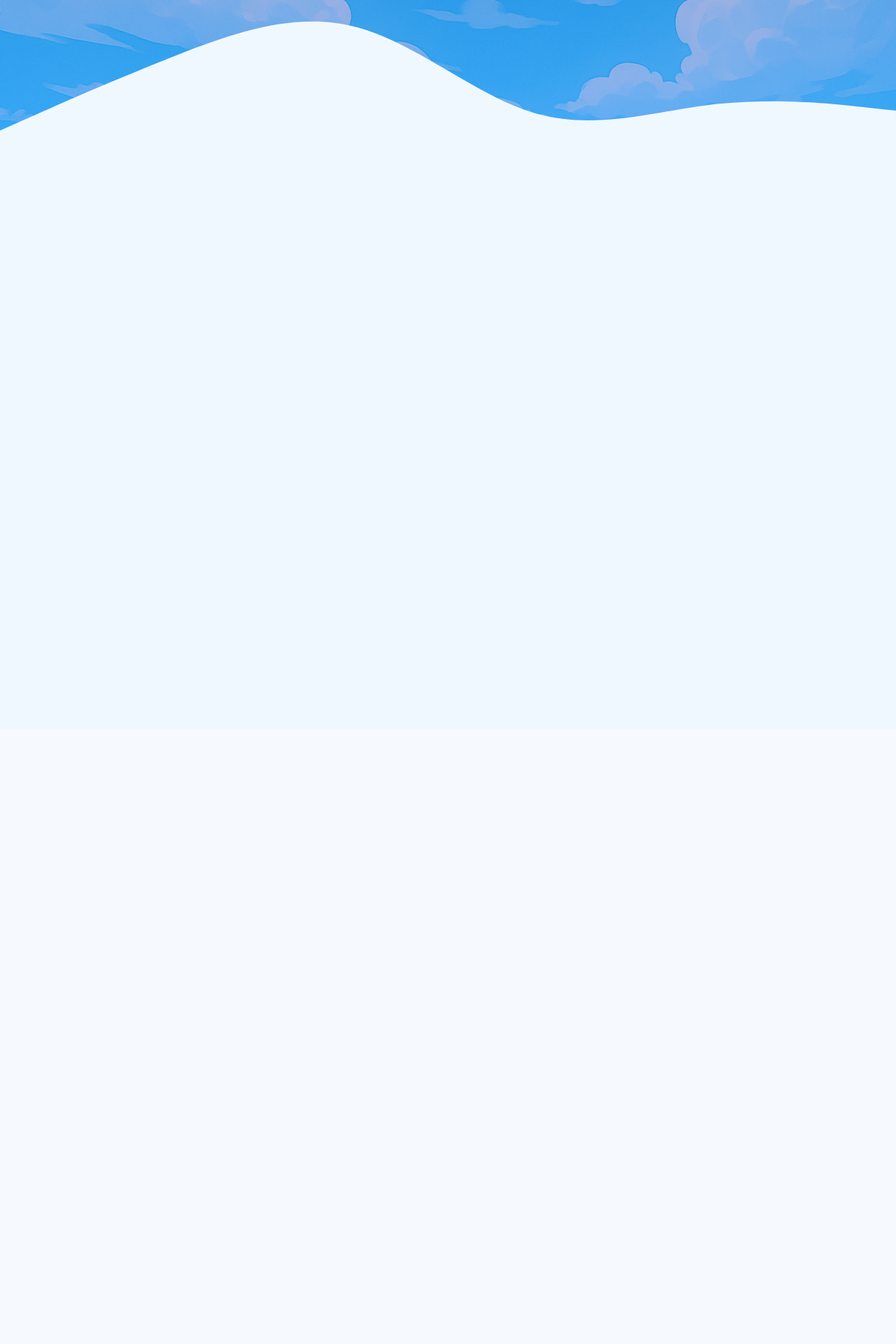
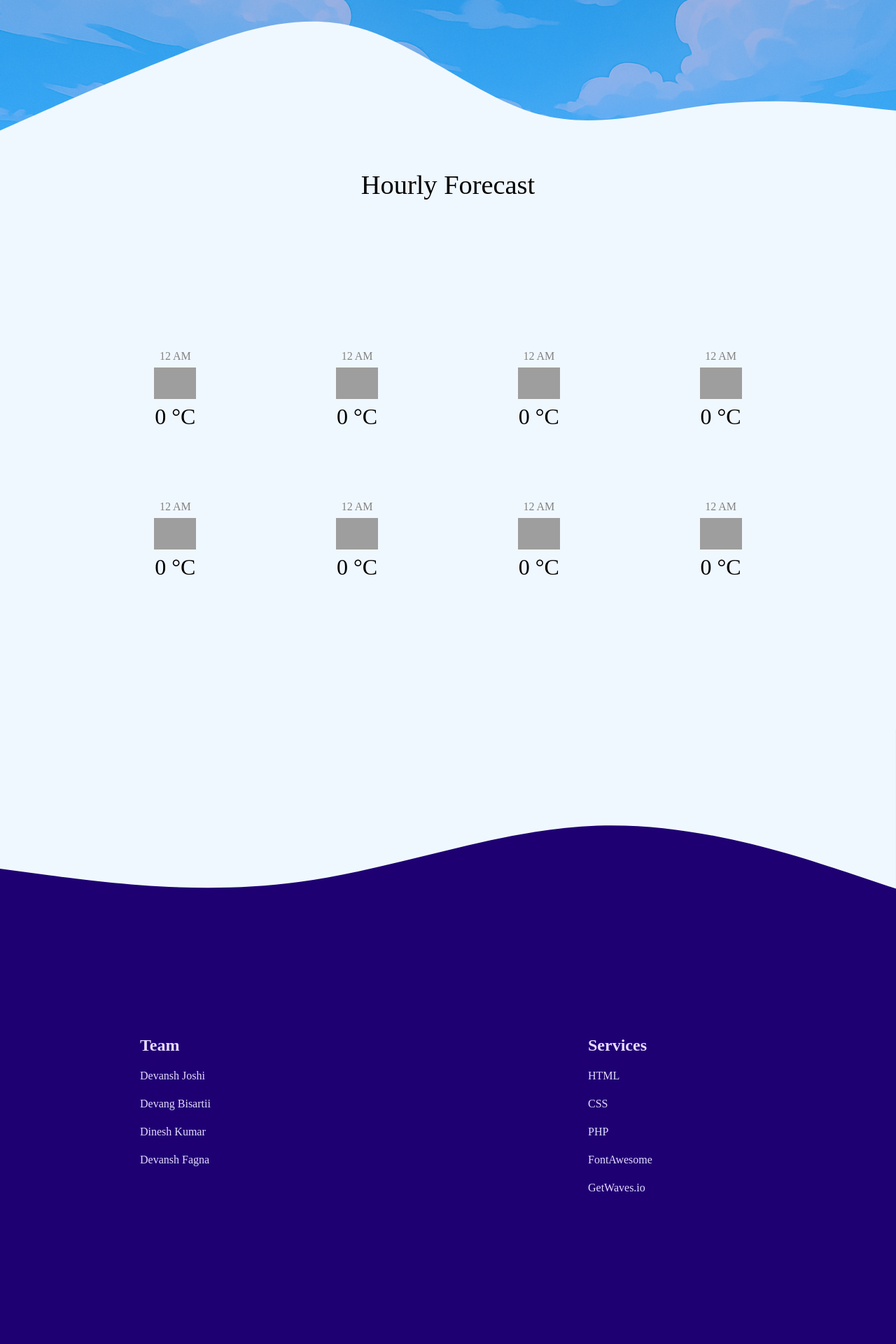
Before and after one commit to Devansh232406/TensorWind, a PHP site: page / in a window 1280 px wide. Shown: the part 878-2798 px from the top of the page at 70% size. Before the commit the page ends 1065 px from the top, so only its background shows below. Run offline with PHP 8.4, Linux system fonts and the light colour scheme; data that the repository does not hold is empty; some libraries are stand-ins or nearby versions; grey boxes are pictures that could not be loaded.

Commit message:
Finished with the work

```diff
--- a/index.php
+++ b/index.php
@@ -6,30 +6,18 @@ $apiKey = "35e596c28521aee92625e9cab0e65cc5";
 $city = isset($_GET['city']) ? $_GET['city'] : 'Jaipur'; // default to Jaipur
 $city = urlencode($city);
 
+
+
 // Step 1: Get Weather Data
 $url = "https://api.openweathermap.org/data/2.5/weather?q=$city&appid=$apiKey&units=metric";
 $response = file_get_contents($url);
 $data = json_decode($response, true);
 
 // Step 2: Extract Lat & Lon for AQI
-$lat = $data['coord']['lat'];
-$lon = $data['coord']['lon'];
+
 
 // Step 3: Get AQI Data
-$aqi_url = "https://api.openweathermap.org/data/2.5/air_pollution?lat=$lat&lon=$lon&appid=$apiKey";
-$aqi_response = file_get_contents($aqi_url);
-$aqi_data = json_decode($aqi_response, true);
 
-// Step 4: Air Quality Index Interpretation
-$aqi = $aqi_data['list'][0]['main']['aqi'];
-switch ($aqi) {
-    case 1: $airStatus = "Good"; break;
-    case 2: $airStatus = "Fair"; break;
-    case 3: $airStatus = "Moderate"; break;
-    case 4: $airStatus = "Poor"; break;
-    case 5: $airStatus = "Very Poor"; break;
-    default: $airStatus = "Unknown";
-}
 
 
  // Add this block after decoding the response
@@ -43,6 +31,31 @@ switch ($aqi) {
 
 
     if ($data["cod"] == 200) {
+      $lat = $data['coord']['lat'];
+      $lon = $data['coord']['lon'];
+
+      $forecastUrl = "https://api.openweathermap.org/data/2.5/forecast?q=$city&appid=$apiKey&units=metric";
+      $forecastResponse = file_get_contents($forecastUrl);
+      $forecastData = json_decode($forecastResponse, true);
+      $hourly = $forecastData['list']; // 3-hour intervals
+
+
+
+      $aqi_url = "https://api.openweathermap.org/data/2.5/air_pollution?lat=$lat&lon=$lon&appid=$apiKey";
+      $aqi_response = file_get_contents($aqi_url);
+      $aqi_data = json_decode($aqi_response, true);
+
+      // Step 4: Air Quality Index Interpretation
+      $aqi = $aqi_data['list'][0]['main']['aqi'];
+      switch ($aqi) {
+        case 1: $airStatus = "Good"; break;
+        case 2: $airStatus = "Fair"; break;
+        case 3: $airStatus = "Moderate"; break;
+        case 4: $airStatus = "Poor"; break;
+        case 5: $airStatus = "Very Poor"; break;
+        default: $airStatus = "Unknown";
+      }
+
       $weather = "The weather in " . $data["name"] . " is " . $data["weather"][0]["description"] .
         ". Temperature: " . $data["main"]["temp"] . "°C. Humidity: " . $data["main"]["humidity"] . "%.";
       $celcius = intval($data["main"]["temp"]);
@@ -167,9 +180,51 @@ $countryName = $countryNames[$countryCode] ?? $countryCode;
       </div>
     </div>
     <div class="container">
+    <h2 id='forecast-header'>Hourly Forecast</h2>
+        <?php
+           // Show next 12 hours
+        echo "<div class='grid-section'>";
+for ($i = 0; $i < 8; $i++) { // 8 cards = 24 hours (3hr interval)
+    $hourData = $hourly[$i];
+    $time = date("g A", strtotime($hourData['dt_txt']));
+    $temp = round($hourData['main']['temp']);
+    $icon = $hourData['weather'][0]['icon'];
+    $iconUrl = "https://openweathermap.org/img/wn/$icon@4x.png";
+
+    echo "
+     <div class='hour-card'>
+        <p class='hourly-time'>$time</p>
+        <div class='icon'>
+           <img class='weather-icon' src='$iconUrl' alt='icon'>
+        </div>
+        <p id='card-temp'>$temp °C</p>
+     </div>";
+}
+echo "</div>";
+        ?>
 
     </div>
-
+    <footer>
+      <svg xmlns="http://www.w3.org/2000/svg" viewBox="0 0 1440 320"><path fill="aliceblue" fill-opacity="1" d="M0,224L80,234.7C160,245,320,267,480,245.3C640,224,800,160,960,154.7C1120,149,1280,203,1360,229.3L1440,256L1440,0L1360,0C1280,0,1120,0,960,0C800,0,640,0,480,0C320,0,160,0,80,0L0,0Z"></path></svg>
+      <div class="middle-div-footer">
+          <div class="team ft">
+            <h4>Team</h4>
+            <p>Devansh Joshi</p>
+            <p>Devang Bisartii</p>
+            <p>Dinesh Kumar</p>
+            <p>Devansh Fagna</p>
+          </div>
+          <div class="tools ft">
+            <h4>Services</h4>
+            <p>HTML</p>
+            <p>CSS</p>
+            <p>PHP</p>
+            <p>FontAwesome</p>
+            <p>GetWaves.io</p>
+          </div>
+      </div>
+      <p id='copy'>&copy; Copyright 2025-26 | All Rights Reserved</p>
+    </footer>
 
 
 </body>
--- a/style.css
+++ b/style.css
@@ -6,6 +6,7 @@
 
 body{
     height: auto;
+    overflow-x: hidden;
 }
 html{
     scroll-behavior: smooth;
@@ -237,11 +238,7 @@ button{
     margin-top: 5rem;
     margin-left: 7rem;
 }
-.container{
-    height:100vh;
-    background-color: aliceblue;
-    width:100%
-}
+
 
 svg{
     margin-bottom: -1px;
@@ -297,3 +294,115 @@ svg{
     }
 }
 /* ---------------------------------Animations----------------------------------------- */
+.container{
+    height:100vh;
+    background-color: aliceblue;
+    width:100%;
+    display: flex;
+    justify-content: center;
+    align-items: center;
+    flex-direction: column;
+}
+.grid-section {
+    display: grid;
+    grid-template-columns: repeat(4, 1fr);  /* 4 cards in a row */
+    grid-template-rows: repeat(2, 200px);    /* 2 rows */
+    gap: 15px;
+    padding: 20px;
+    width: 80%;
+    margin: auto;
+    border-radius: 12px;
+
+}
+
+.hour-card {
+    background-color: aliceblue;
+    border-radius: 20px;
+    padding: 10px;
+    text-align: center;
+    color: white;
+    display: flex;
+    justify-content: center;
+    align-items: center;
+    flex-direction: column;
+    transition: all .2s ease-in-out;
+}
+.hourly-time{
+    color: rgb(130, 130, 130);
+}
+
+.hour-card:hover {
+  transform: scale(1.05);
+}
+.icon{
+    margin-top: 7px;
+    margin-bottom: 7px;
+    height:auto;
+    background-color: rgb(204, 204, 204);
+    border-radius: 100%;
+    display:flex;
+    justify-content: center;
+    align-items: center;
+}
+
+#card-temp{
+    font-size: 2rem;
+    color: black;
+}
+
+.weather-icon {
+  width: 60px;
+  height: auto;
+}
+
+#forecast-header{
+  font-size: 2.4rem;
+  font-weight: 300;
+}
+
+footer{
+    height: 140vh;
+    width:100%;
+    background-color: #1f0073;
+    display: flex;
+    flex-direction: column;
+    align-items: center;
+    justify-content: space-between;
+    color: #e6dbff;
+}
+.middle-div-footer{
+    height: 70vh;
+    width: 100%;
+    margin-bottom: 10vh;
+    display: flex;
+    justify-content: space-evenly;
+    align-items: center;
+
+}
+
+.ft{
+   height: 50vh;
+   width:80vh;
+   background-color: #1f0073;
+   display: flex;
+   justify-content: flex-start;
+   align-items: flex-start;
+   flex-direction: column;
+   text-align: left;
+}
+
+.ft h4,.ft p{
+  margin-left: 25vh;
+}
+
+.ft h4{
+  font-size: 1.5rem;
+  margin-bottom: 10px;
+}
+.ft p{
+    line-height: 40px;
+}
+
+#copy{
+    margin-bottom: 30px;
+}
```
Also changed, not shown: 1 other file.
